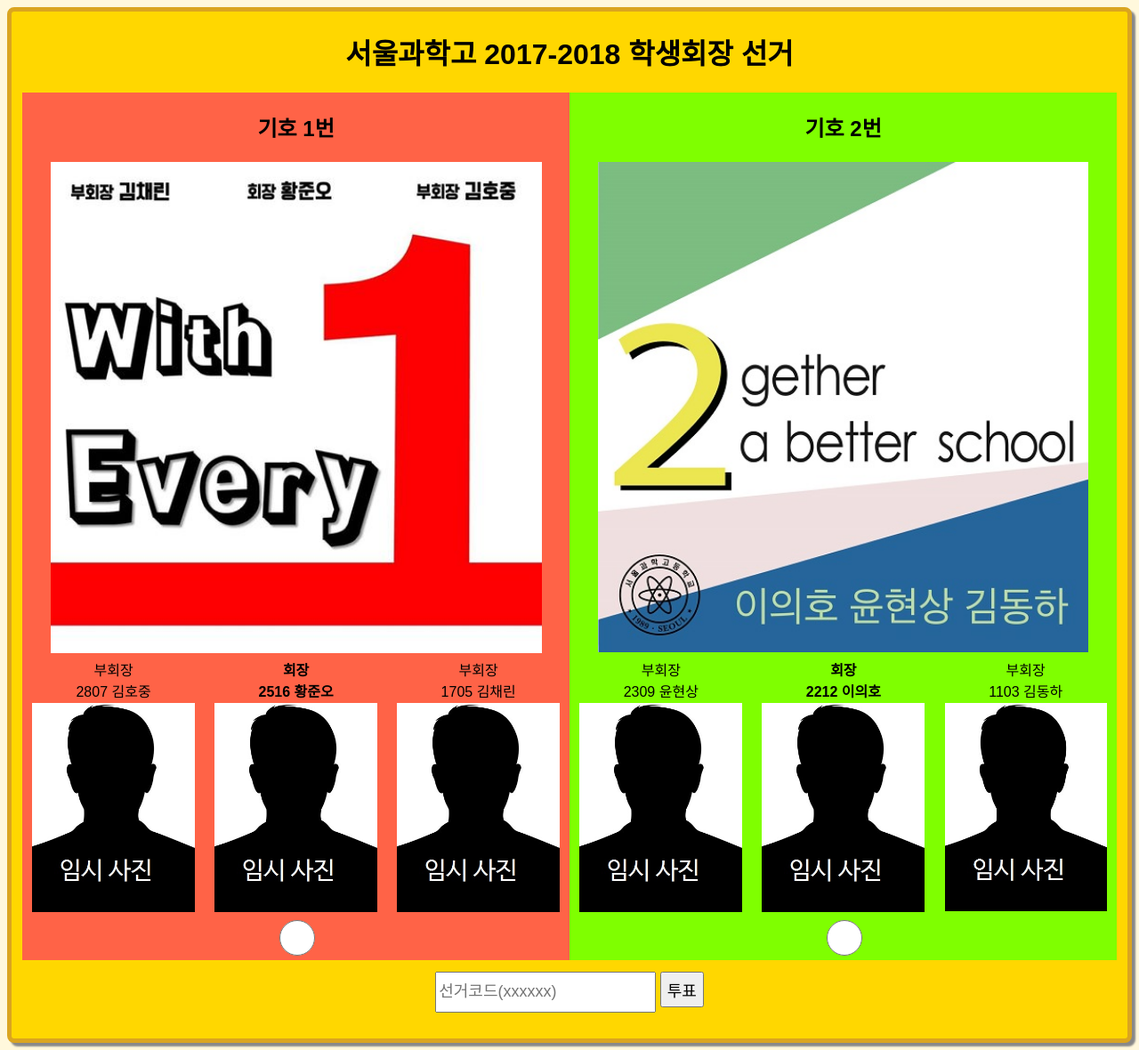
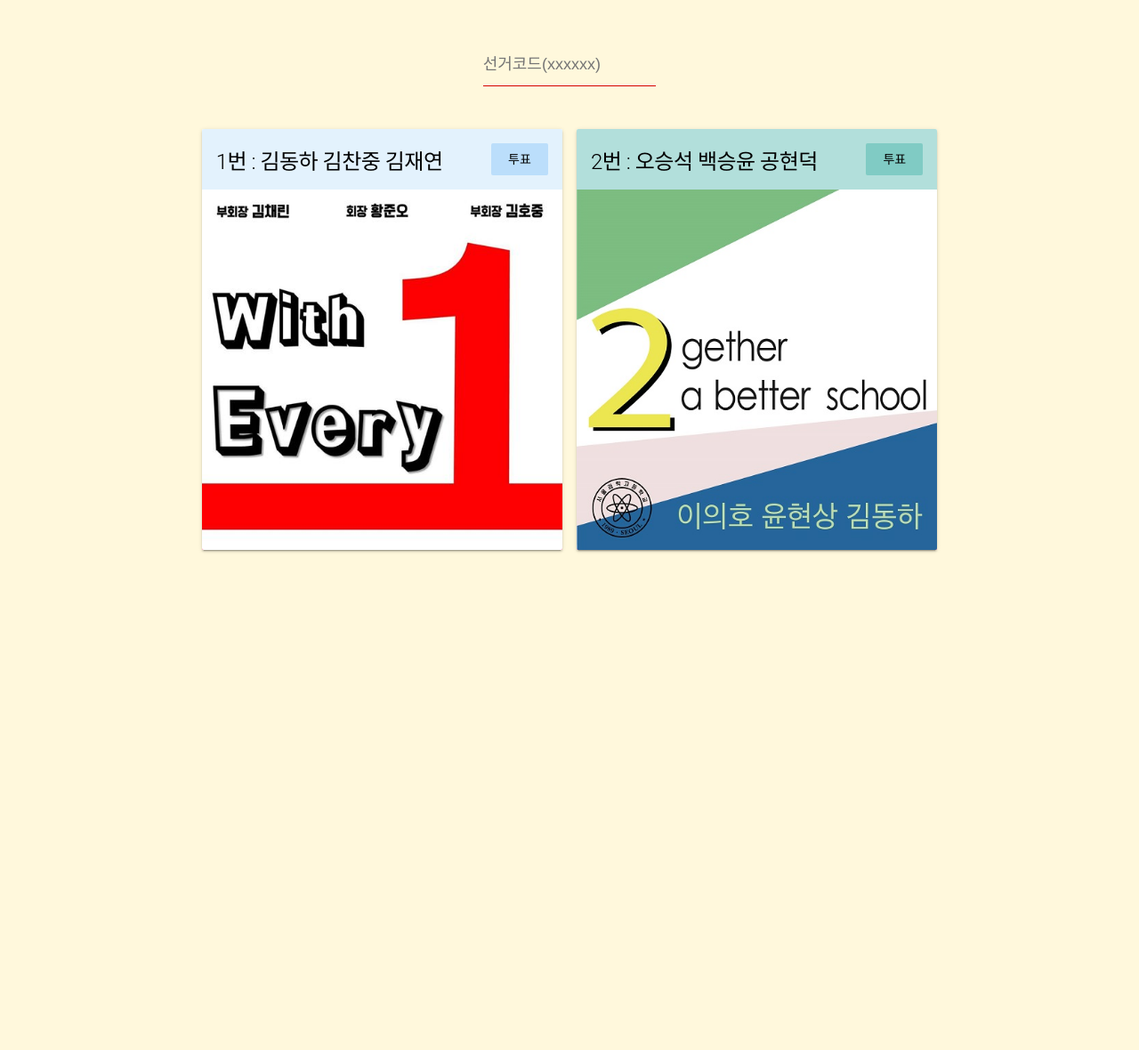
Before and after one commit to SSHS-pebble/fossil-vote, a PHP site: page / in a window 1280 px wide. Shown: the whole page at 89% size. After the commit the page ends 621 px from the top, so only its background shows below. Run offline with PHP 8.4, Linux system fonts and the light colour scheme; the visitor is signed in with stand-in values (Sample User, id 1).

Commit message:
최종본
YAY!!!

```diff
--- a/common.css
+++ b/common.css
@@ -7,7 +7,6 @@ body{
     background-color: gold;
     border: 5px solid goldenrod;
     border-radius: 8px;
-
     text-align: center;
 
     box-shadow: 4px 4px 2px #888888;
@@ -26,8 +25,11 @@ body{
 }
 
 .bar{
+    width: 0px;
+    font-size: 24px;
     color: white;
-    width: 30px;
+    padding-left: 10px;
+    padding-top: 55px;
     overflow: visible;
 }
 
@@ -48,7 +50,7 @@ td{
 }
 
 img{
-    width:90%;
+    width:100%;
     margin: 0px 0px auto auto;
 }
 
--- a/index.php
+++ b/index.php
@@ -3,10 +3,10 @@
 //접근 선행 조건 :
 //(1) $_SESSION['valid_vote_location'] 설정. (/vote/location.php 접속)
 
-session_start();
+if(!isset($_SESSION)){ session_start(); }
 
 //설곽 컴실이 아니면 요청 거부.
-if(!isset($_SESSION['valid_vote_location'])){
+if(!$_SESSION['valid_vote_location']){
     http_response_code(403);
     exit;
 }
@@ -17,65 +17,62 @@ $_SESSION['valid_vote_entry']=TRUE;
 ?>
 
 <!DOCTYPE html>
+
 <html>
 <head>
-
-<title>2017-2018 학생회장 선거</title>
-<meta http-equiv="content-type" content="text/html" charset="utf-8">
-<meta http-equiv="Content-Language" content="ko">
-<link rel="stylesheet" type="text/css" href="common.css">
-
+  <title>2017-2018 학생회장 선거</title>
+  <meta http-equiv="content-type" content="text/html" charset="utf-8">
+  <meta http-equiv="Content-Language" content="ko">
+  <link rel="stylesheet" type="text/css" href="common.css">
+  <link rel="stylesheet" href="https://fonts.googleapis.com/icon?family=Material+Icons">
+  <link rel="stylesheet" href="https://code.getmdl.io/1.3.0/material.indigo-pink.min.css">
+  <script defer src="https://code.getmdl.io/1.3.0/material.min.js"></script>
 </head>
 <body>
+<main class="mdl-layout__content">
+  <form method="POST" action="/submit.php" onsubmit="return validateForm()" id="voteForm">
+    <div class="mdl-grid">
+      <div class="mdl-cell mdl-cell--5-offset mdl-cell--2-col">
+        <div class="mdl-textfield mdl-js-textfield mdl-textfield--floating-label"  style="width:100%">
+          <input class="mdl-textfield__input"
+                 type="text"
+                 placeholder="선거코드(xxxxxx)"
+                 id="ucode"
+                 name="ucode"
+                 oninput="showValidate(this.value)"
+                 onkeydown="if (event.keyCode == 13) return false; "
+                 style="width:100%"
+                 required>
+          <input type="hidden"
+                 name="candId"
+                 id="cand"
+                 required>
+        </div>
+      </div>
+      <div class="mdl-cell mdl-cell--2-offset mdl-cell--4-col mdl-card mdl-shadow--2dp">
+        <div class="mdl-card__title mdl-color--blue-50">
+          <h1 class="mdl-card__title-text">1번 : 김동하 김찬중 김재연</h1>
+          <div class="mdl-layout-spacer"></div>
+          <button class="mdl-button mdl-js-button mdl-js-ripple-effect mdl-color--blue-100" onclick="send(1)"> 투표
+        </div>
+        <div class="mdl-card__media">
+          <img style="width:100%" src="images/cand1.jpg">
+        </div>
+      </div>
+      <div class="mdl-cell mdl-cell--4-col mdl-card mdl-shadow--2dp">
+        <div class="mdl-card__title mdl-color--teal-100">
+          <h1 class="mdl-card__title-text">2번 : 오승석 백승윤 공현덕</h1>
+          <div class="mdl-layout-spacer"></div>
+          <button class="mdl-button mdl-js-button mdl-js-ripple-effect mdl-color--teal-200" onclick="send(2)"> 투표
+        </div>
+        <div class="mdl-card__media">
+          <img style="width:100%" src="images/cand2.jpg">
+        </div>
+      </div>
 
-  <form method="POST" action="/submit.php" onsubmit="return validateForm()" class="frame">
-    <table style="margin:0px 12px">
-      <thead>
-        <tr>
-          <th colspan="6"><h1>서울과학고 2017-2018 학생회장 선거</h1></th>
-        </tr>
-      </thead>
-      <tbody>
-        <tr>
-          <td colspan="3" class="cand1"><h2>기호 1번</h2></td>
-          <td colspan="3" class="cand2"><h2>기호 2번</h2></td>
-        </tr>
-        <tr>
-          <td colspan="3" class="cand1"><img src="images/cand1.jpg"></td>
-          <td colspan="3" class="cand2"><img src="images/cand2.jpg"></td>
-        </tr>
-        <tr>
-          <td class="cand1">부회장<br>2807 김호중</td>
-          <td class="cand1"><b>회장<br>2516 황준오</b></td>
-          <td class="cand1">부회장<br>1705 김채린</td>
+    </div>
 
-          <td class="cand2">부회장<br>2309 윤현상</td>
-          <td class="cand2"><b>회장<br>2212 이의호</b></td>
-          <td class="cand2">부회장<br>1103 김동하</td>
-        </tr>
-        <tr>
-          <td class="cand1"><img src="images/pic_temp.JPG" alt="김호중"></td>
-          <td class="cand1"><img src="images/pic_temp.JPG" alt="황준오"></td>
-          <td class="cand1"><img src="images/pic_temp.JPG" alt="김채린"></td>
 
-          <td class="cand2"><img src="images/pic_temp.JPG" alt="윤현상"></td>
-          <td class="cand2"><img src="images/pic_temp.JPG" alt="이의호"></td>
-          <td class="cand2"><img src="images/pic_temp.JPG" alt="김동하"></td>
-        </tr>
-        <tr>
-          <td colspan="3" class="cand1"><input type="radio" name="candId" value="1" required/></td>
-          <td colspan="3" class="cand2"><input type="radio" name="candId" value="2" required/></td>
-        </tr>
-        <tr>
-          <td colspan="6">
-            <input type="text" id="ucode" name="ucode" placeholder="선거코드(xxxxxx)" oninput="showValidate(this.value)" required/>
-<input type="submit" value="투표" />
-<p><span id="validation_error" style="color:red"> </span></p>
-          </td>
-        </tr>
-      </tbody>
-    </table>
-  </form>
 
   <script>
 
@@ -103,6 +100,12 @@ function validateForm(){
     return validate(document.getElementById("ucode").value);
 }
 
+function send(cand){
+  document.getElementById("cand").value = cand;
+  document.getElementById("voteForm").submit();
+}
+
+
   </script>
 
 </body>
--- a/vault.php
+++ b/vault.php
@@ -1,8 +1,8 @@
 <?php
 #실행하는 컴퓨터의 MySQL admin 계정의 pw가 이것.
 $db_pw = 'xu#H7wt80d';
-$time_start = strtotime('2017/07/03 09:10:00');
-$time_end = strtotime('2017/07/03 15:10:00');
+$time_start = strtotime('2017/07/06 09:10:00');
+$time_end = strtotime('2017/07/06 15:10:00');
 
 date_default_timezone_set('Asia/Seoul');
 
```
Also changed, not shown: codegen.php (+14 -14 lines), location.php (+49 -16 lines), show.php (+41 -60 lines), submit.php (+6 -6 lines), vote/index.html (added, +73 -0 lines), cand1.jpeg (added), cand2.png (added), elected.png (added).
